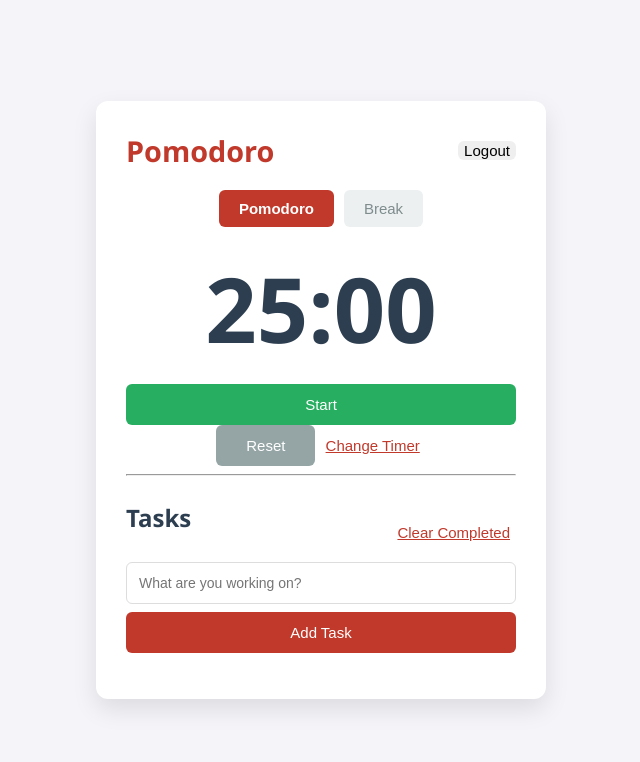
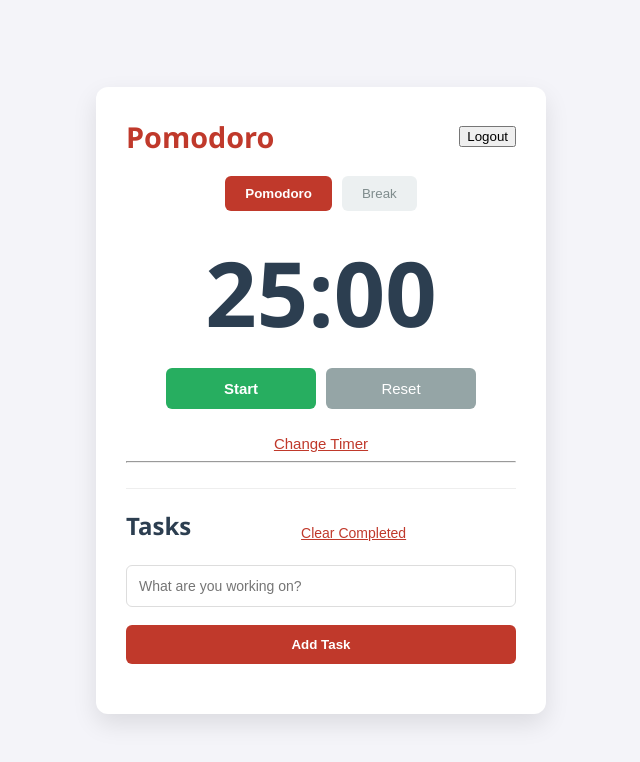
Before and after one commit to Chidiogoezeh/Pomodoro-Tool, a website: page public/index.html in a window 1280 px wide. Shown: the whole page, without its empty margins (319-959 px from the left). Drawn offline with Linux system fonts and the light colour scheme; no server answers; sample sign-in values are in the browser's storage.

Commit message:
updated style.css to improve some misaligned layouts

```diff
--- a/public/css/style.css
+++ b/public/css/style.css
@@ -73,6 +73,9 @@ input:focus {
     padding: 10px 20px;
     background-color: #ecf0f1;
     color: #7f8c8d;
+    border-radius: 6px;
+    border: none;
+    cursor: pointer;
 }
 
 .timer-mode-selector button.active {
@@ -90,6 +93,39 @@ input:focus {
     font-variant-numeric: tabular-nums;
 }
 
+/* --- Buttons & Controls --- */
+.timer-controls {
+    display: flex;
+    flex-wrap: wrap;
+    justify-content: center;
+    gap: 10px;
+}
+
+#start-btn, #pause-btn, #reset-btn {
+    flex: 1;
+    max-width: 150px;
+    padding: 12px;
+    border-radius: 6px;
+    border: none;
+    font-size: 15px;
+    cursor: pointer;
+}
+
+#start-btn { background-color: #27ae60; color: white; }
+#pause-btn { background-color: #f39c12; color: white; }
+#reset-btn { background-color: #95a5a6; color: white; }
+
+.text-btn {
+    background: none;
+    color: #c0392b;
+    text-decoration: underline;
+    margin-top: 15px;
+    width: 100%;
+    border: none;
+    cursor: pointer;
+    font-size: 15px;
+}
+
 /* --- Alarm & Stop Button --- */
 #alarm-status-container {
     margin-bottom: 15px;
@@ -102,6 +138,8 @@ input:focus {
     font-weight: bold;
     text-transform: uppercase;
     letter-spacing: 1px;
+    border-radius: 6px;
+    border: none;
     animation: pulse 1.5s infinite;
 }
 
@@ -128,7 +166,7 @@ input:focus {
 
 .settings-grid {
     display: grid;
-    grid-template-columns: 1fr 1fr; /* Two columns for Focus and Break */
+    grid-template-columns: 1fr 1fr;
     gap: 15px;
     margin-bottom: 15px;
 }
@@ -141,13 +179,37 @@ input:focus {
     text-align: left;
 }
 
-/* --- General Buttons --- */
-button {
-    font-size: 15px;
+/* --- Task List Section --- */
+.task-header {
+    display: flex;
+    justify-content: space-between; /* Pushes Tasks left and Clear right */
+    align-items: center;            /* Aligns them on the same horizontal line */
+    margin-top: 25px;
+    border-top: 1px solid #eee;
+    padding-top: 20px;
+}
+
+.task-header h2 {
+    margin: 0;
+    font-size: 1.5rem;
+}
+
+/* Ensuring "Clear Completed" stays on the right and looks like a link */
+#clear-tasks-btn {
+    background: none;
+    border: none;
+    color: #c0392b;
+    text-decoration: underline;
+    font-size: 14px;
     cursor: pointer;
-    transition: all 0.2s;
-    border: none;
-    border-radius: 6px;
+    padding: 0;
+}
+
+#add-task-form {
+    display: flex;
+    flex-direction: column;
+    gap: 10px;
+    margin-top: 15px;
 }
 
 .primary-btn {
@@ -155,31 +217,17 @@ button {
     color: white;
     padding: 12px;
     width: 100%;
-}
-
-#start-btn { background-color: #27ae60; color: white; padding: 12px 30px; }
-#pause-btn { background-color: #f39c12; color: white; padding: 12px 30px; }
-#reset-btn { background-color: #95a5a6; color: white; padding: 12px 30px; }
-
-.text-btn {
-    background: none;
-    color: #c0392b;
-    text-decoration: underline;
-    margin-top: 10px;
-}
-
-/* --- Task List --- */
-.task-header {
-    display: flex;
-    justify-content: space-between;
-    align-items: center;
-    margin-top: 25px;
+    border-radius: 6px;
+    border: none;
+    font-weight: bold;
+    cursor: pointer;
 }
 
 #tasks-container {
     list-style: none;
     padding: 0;
     text-align: left;
+    margin-top: 20px;
 }
 
 #tasks-container li {
@@ -192,6 +240,10 @@ button {
     border-radius: 6px;
 }
 
+#tasks-container li input {
+    margin-right: 10px;
+}
+
 .completed label {
     text-decoration: line-through;
     color: #bdc3c7;
```
